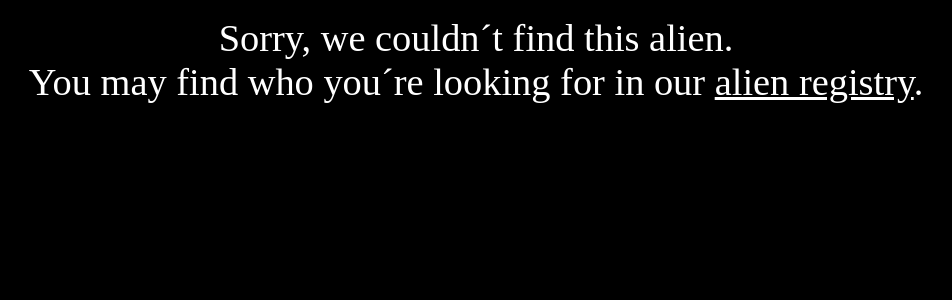
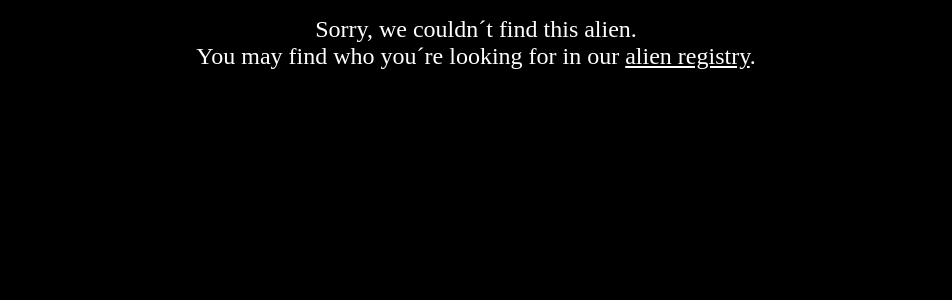
Before and after one commit to anatolbogun/alienator, a PHP site: page /alien.php?id=1 in a window 1280 px wide. Shown: the part 120-420 px from the top of the page, without its empty margins (164-1116 px from the left). Run offline with PHP 8.4, Linux system fonts and the light colour scheme; data that the repository does not hold is empty; some web fonts are replaced.

Commit message:
CSS fix for profile page on ultra wide screen

```diff
--- a/alien.css
+++ b/alien.css
@@ -64,11 +64,13 @@ img.logo {
 .info h1 {
   font-size: 3em;
   font-size: 6vw;
+  font-size: min(6vw, 3em)
 }
 
 .info p {
   font-size: 1.5em;
   font-size: 3vw;
+  font-size: min(3vw, 1.5em)
 }
 
 .fadein {
```
